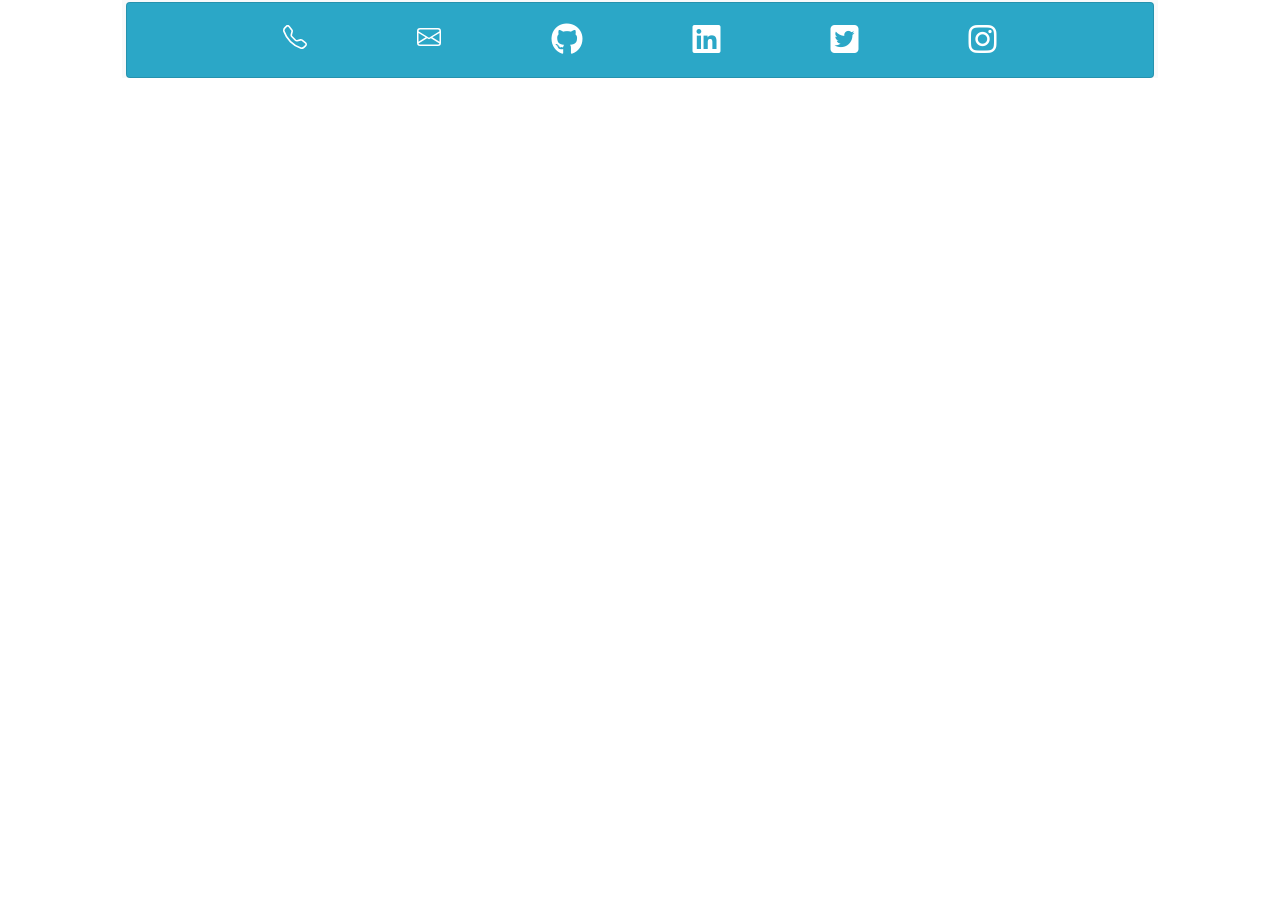
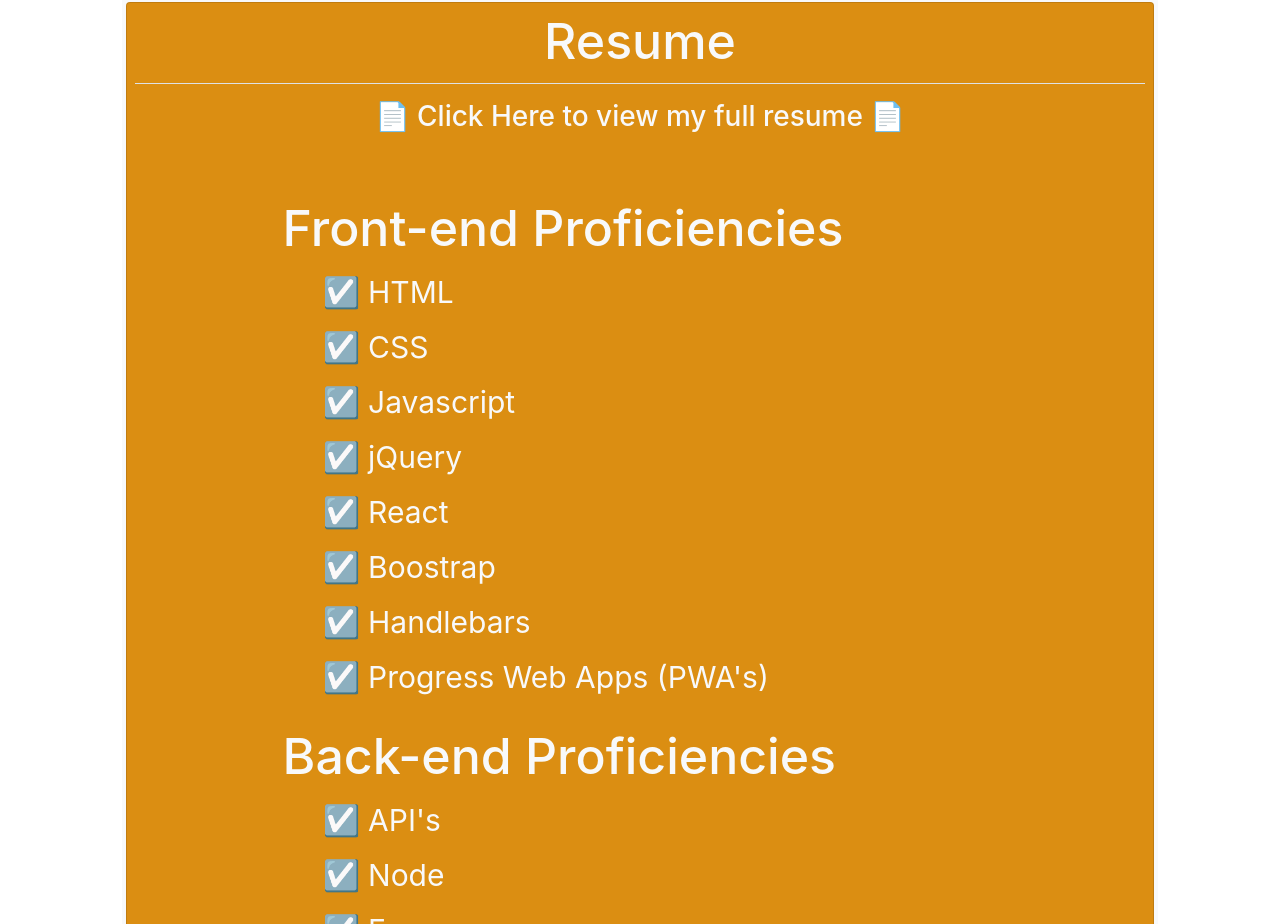
Before and after one commit to fancibleunicorn/r-portfolio, a React (Create React App) app: page / in a window 1280 px wide. Shown: the part 2088-3012 px from the top of the page. Before the commit the page ends 2170 px from the top, so only its background shows below. Built offline with nearby package versions, Linux system fonts and the light colour scheme.

Commit message:
set up and styled Resume section

```diff
--- a/src/App.js
+++ b/src/App.js
@@ -4,6 +4,7 @@
 import Footer from './components/Footer';
 import Projects from './components/Projects';
 import About from './components/About';
+import Resume from './components/Resume';
 
 function App() {
   return (
@@ -12,6 +13,7 @@
       <Main></Main>
       <About></About>
       <Projects></Projects>
+      <Resume></Resume>
       <Footer></Footer>
     </body>
   );
--- /dev/null
+++ b/src/components/Resume/index.js
@@ -0,0 +1,51 @@
+import React from 'react';
+
+function Resume() {
+    return (
+        <section id="resume" className="resume card text-light p-2 m-1 pb-5">
+            <div className="border-bottom">
+                <h2 className="section-header card-title text-center">
+                    Resume
+                </h2>
+            </div>
+            <div className="card-text pt-2 px-5 bio">
+                <h3>
+                    <a className="nav-link text-light text-center" href="https://docs.google.com/document/d/139QfRD6q5hSWBXx9iobHREKhlNAKWJmTQWqhM5_HHuE/edit?usp=sharing">📄 Click Here to view my full resume 📄</a>
+                </h3>
+                <br/>
+                <br/>
+                <div className="row">
+                    <div className="col">
+                        <h2 className="section-header card-title">
+                            Front-end Proficiencies
+                        </h2>
+                        <ul className="prof">
+                            <li>HTML</li>
+                            <li>CSS</li>
+                            <li>Javascript</li>
+                            <li>jQuery</li>
+                            <li>React</li>
+                            <li>Boostrap</li>
+                            <li>Handlebars</li>
+                            <li>Progress Web Apps (PWA's)</li>
+                        </ul>
+                    </div>
+                    <div className="col">
+                        <h2 className="section-header card-title">
+                            Back-end Proficiencies
+                        </h2>
+                        <ul className='prof'>
+                            <li>API's</li>
+                            <li>Node</li>
+                            <li>Express</li>
+                            <li>MySQL/Sequelize</li>
+                            <li>NoSQL/MongoDB/Mongoose</li>
+                        </ul>
+                    </div>
+                </div>
+            </div>
+        </section>
+    )
+}
+
+export default Resume;
--- a/src/index.css
+++ b/src/index.css
@@ -6,6 +6,7 @@
   --about-me: rgb(170, 45, 70);
   --work:rgb(113, 28, 130);
   --contact: rgb(43, 167, 199);
+  --resume: rgb(219, 142, 18)
 }
 
 header {
@@ -54,6 +55,10 @@
   transition: 1s;
 }
 
+.resume {
+  background-color: var(--resume);
+}
+
 section h2 {
   font-size: 50px;
 }
@@ -87,4 +92,18 @@
   .contact li {
       padding:0px 35px;
   }
+
+  .prof {
+    font-size: 30px;
+  }
+
+  .prof li {
+    padding-bottom: 10px;
+    list-style: none;
+  }
+
+  .prof li:before{
+    content: '☑️ ';
+  }
+
 }
```
